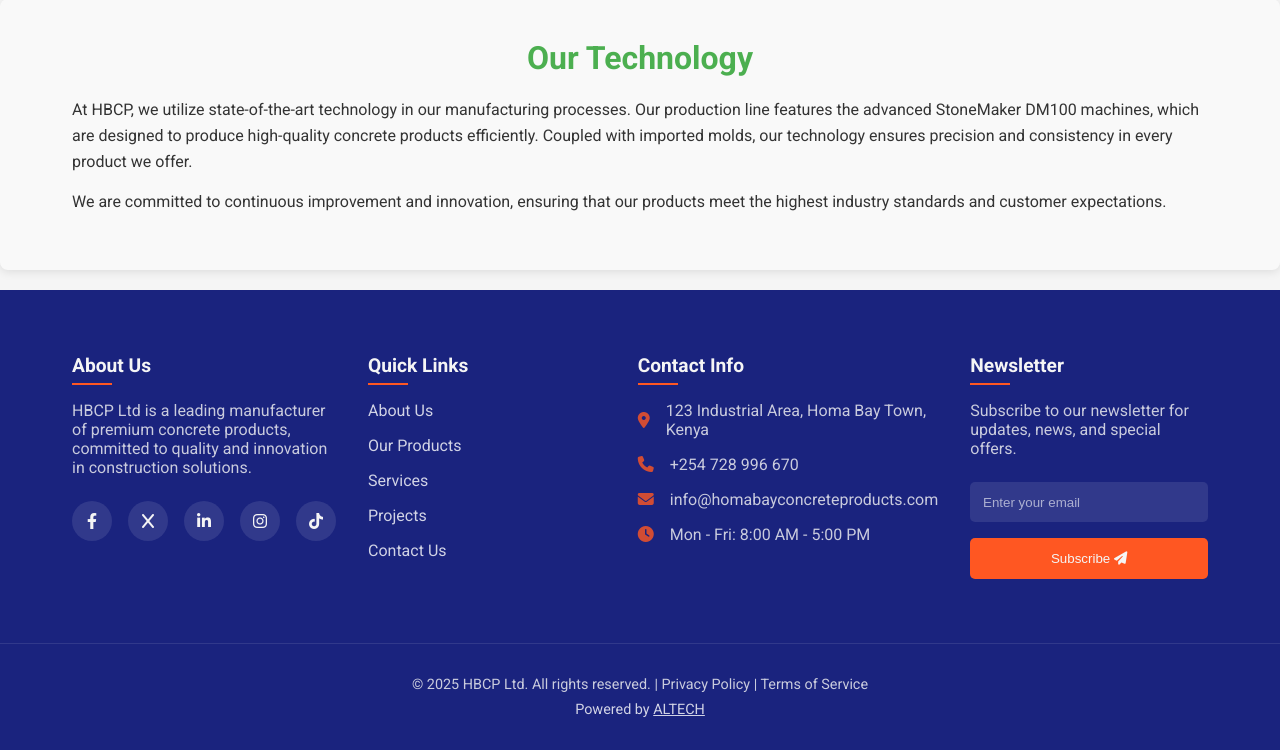
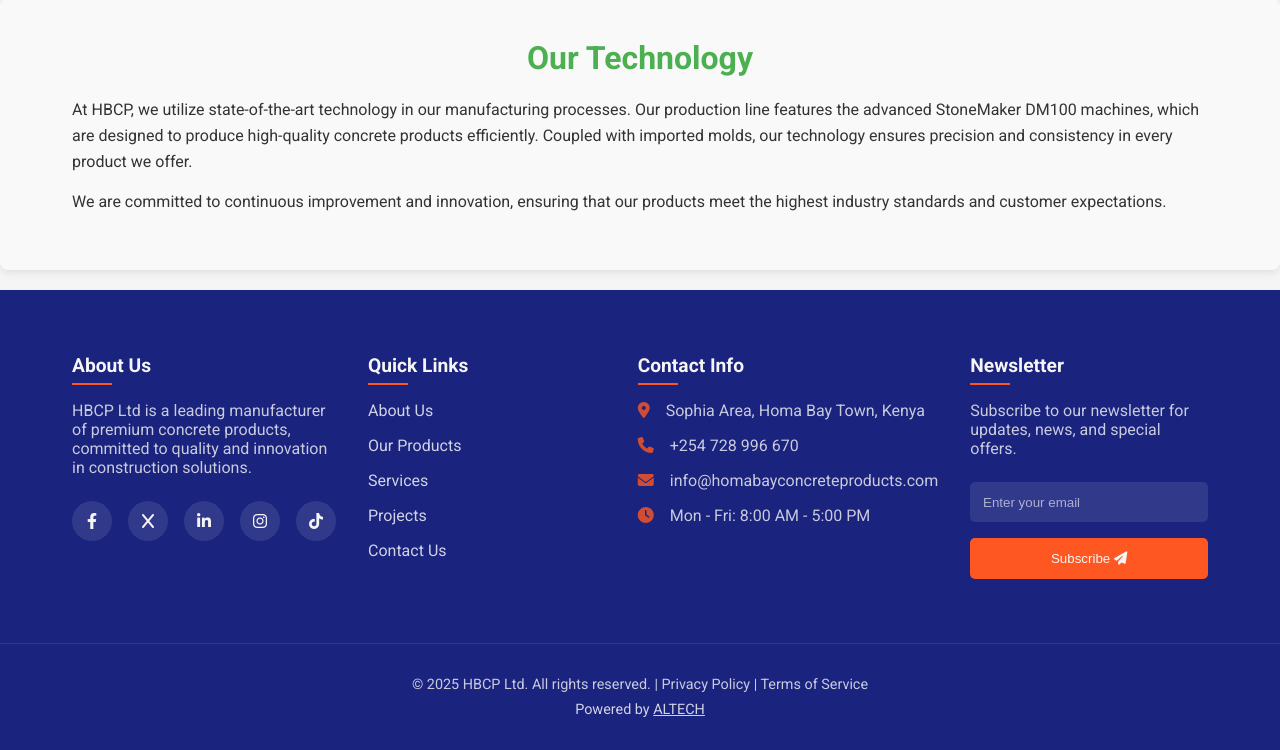
Before and after one commit to OchiengBrandon/system-victoria-hbcp, a Django app: page /about/ in a window 1280 px wide. Shown: the part 806-1556 px from the top of the page. Run offline with Django 5.2, Linux system fonts and the light colour scheme.

Commit message:
Update footer.html

```diff
--- a/apps/website/templates/includes/footer.html
+++ b/apps/website/templates/includes/footer.html
@@ -30,7 +30,7 @@
             <ul class="footer-contact-info">
                 <li>
                     <i class="fas fa-map-marker-alt"></i>
-                    <span>123 Industrial Area, Homa Bay Town, Kenya</span>
+                    <span>Sophia Area, Homa Bay Town, Kenya</span>
                 </li>
                 <li>
                     <i class="fas fa-phone"></i>
```
